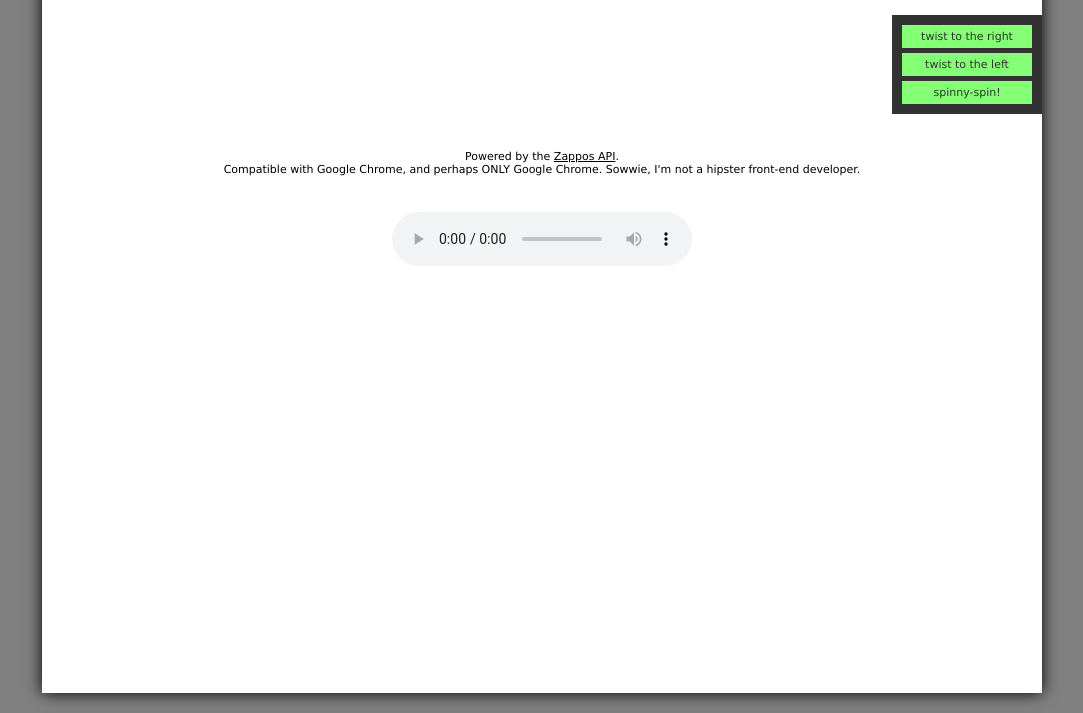
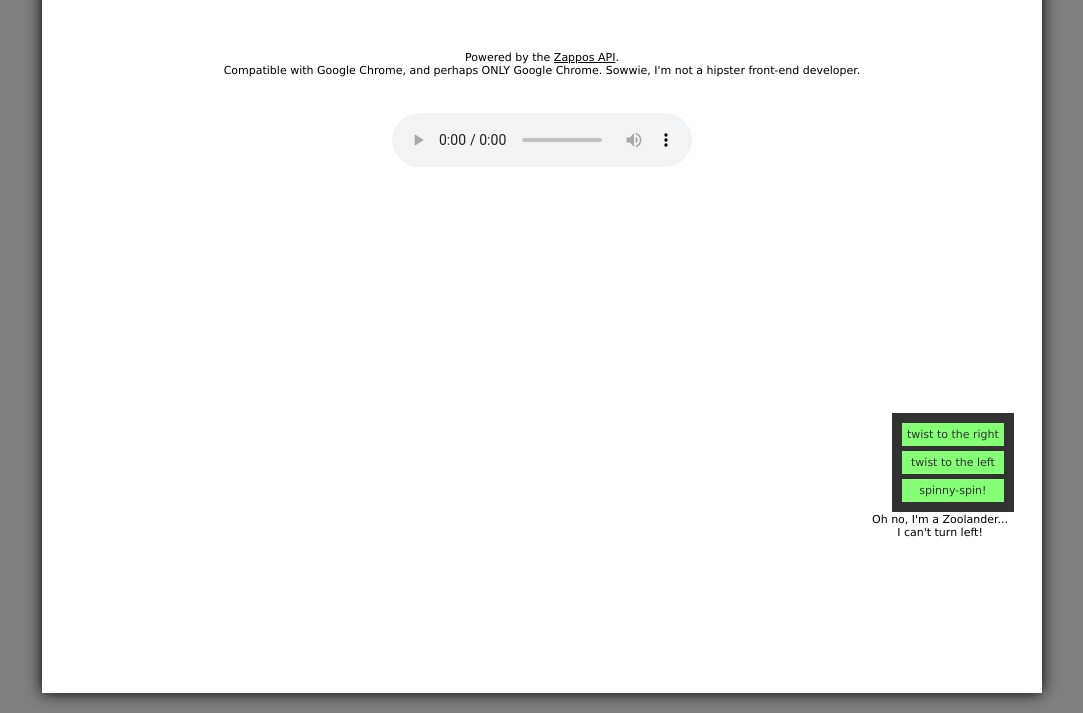
Before and after one commit to crystalschang/dance, a plain HTML site: page dance.html in a window 1280 px wide. Both pictures are taken after a click on the element "twist to the left". Shown: the part 87-800 px from the top of the page, without its empty margins (98-1181 px from the left). Drawn offline with Linux system fonts and the light colour scheme.

Commit message:
controller placement, zoolander

```diff
--- a/dance.html
+++ b/dance.html
@@ -13,8 +13,9 @@
   #results-container { width: 1000px; background-color:grey; }
   #results { font-family: Arial; font-size:14px; text-align:center; width: 100%; overflow: hidden; margin-left: 25px; padding-top: 10px;}
   #results .result{ float:left; }
-  #controller {  margin-left:850px; background-color: black; padding: 5px; opacity: .80;}
+  #controller {  margin-left:850px; background-color: black; padding: 5px; opacity: .80; top: 500px; position: absolute;}
   #controller div { padding: 5px; margin: 5px; background-color: #66FF55;}
+  #notice { margin-left: 830px; top: 600px; position: absolute;};
   #control {}
 </style>
 <script src="jquery.js"></script>
@@ -46,28 +47,35 @@ var search_url='http://api.zappos.com/Search?filters={"brandNameFacet":["Spirit%
     var turn = ['PAIR','TOP','BOTTOM','LEFT'];
 
     $('div#twist-right').click(function() {
-        $('#notice').replaceWith('');
         types = ['PAIR','RIGHT'];
         idx = 0;
         if(imageMap['RIGHT']==null) {
             types = ['PAIR', 'TOP']
         }
+
+//        $('div#twist-left').unwrap('<b/>');
+//        $('div#turn').unwrap('<b/>');
+//        $(this).wrap('<b/>');
     });
 
     $('div#twist-left').click(function() {
-         $('#notice').replaceWith('');
         types = ['PAIR','LEFT'];
         idx = 0;
          if(imageMap['LEFT']==null) {
-             $('#notice').replaceWith('Oh no, I can\'t turn left...');
+             $('#notice').replaceWith('<div id="notice">Oh no, I\'m a Zoolander... <br>I can\'t turn left!</div>');
         }
+//        $(this).wrap('<b/>');
+//        $('div#twist-right').unwrap('<b/>');
+//        $('div#turn').unwrap('<b/>');
     });
 
     $('div#turn').click(function() {
-         $('#notice').empty();
         types = turn;
         idx = 0;
         interval = 300;
+//        $('div#twist-right').unwrap('<b/>');
+//        $('div#twist-left').unwrap('<b/>');
+//        $('div#turn').wrap('<b/>');
     });
 
     $('div#toggle').click(function() {
@@ -182,6 +190,7 @@ var search_url='http://api.zappos.com/Search?filters={"brandNameFacet":["Spirit%
     </div>
     <div id="results"></div>
     <img id="dancer"><!-- src="http://www.zappos.com/images/z/1/5/4/1545838-1-MULTIVIEW.jpg"-->
+    <br>
     <div id="notice"></div>
     <div id="controller">
         <!--div id="toggle">No more dancing!</div-->
```
